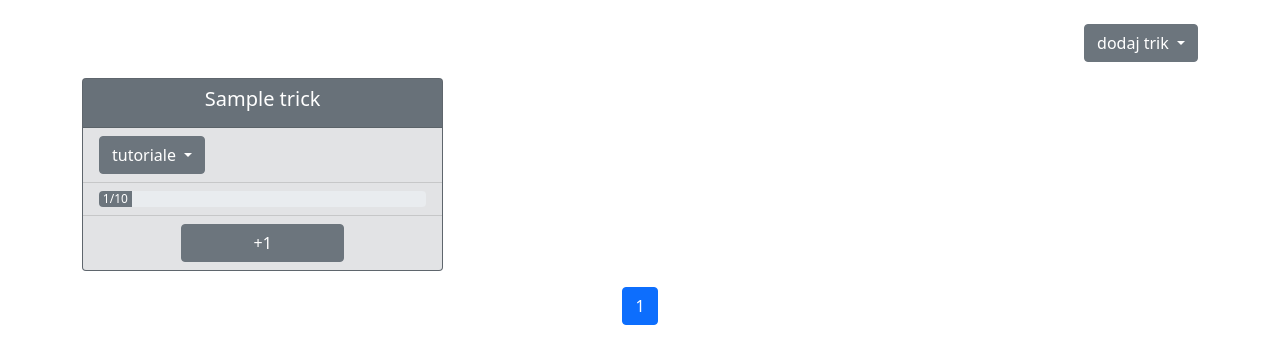
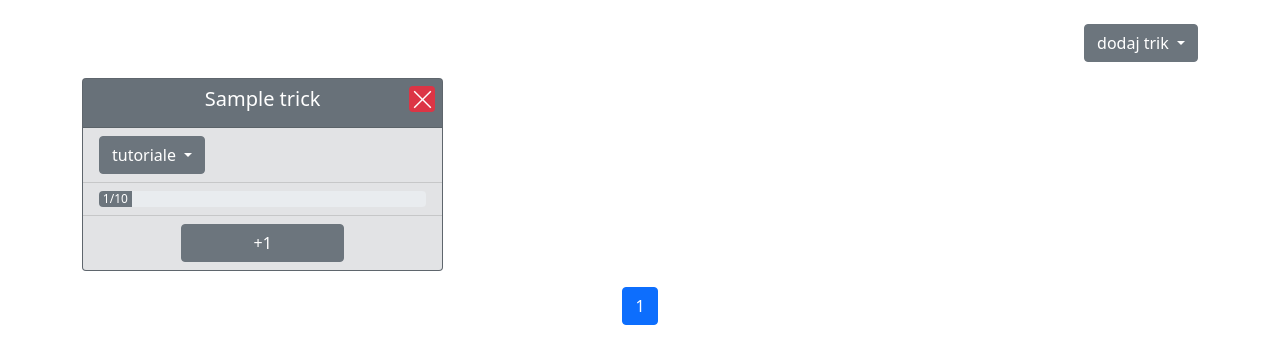
Before and after one commit to g0sie/kendama-progress-tracker, a Django app: page /tricks/ in a window 1280 px wide. Shown: the part 73-437 px from the top of the page. Run offline with Django 4.2, Linux system fonts and the light colour scheme; a user stored in the database is signed in; tables that the repository leaves empty hold one stand-in row (values such as "Sample post").

Commit message:
add delete button

```diff
--- a/tricks/static/tricks/css/user_tricks.css
+++ b/tricks/static/tricks/css/user_tricks.css
@@ -8,3 +8,19 @@ li.list-group-item:first-child {
     align-items: end;
     height: 100%;
 }
+
+.card-header .delete {
+    display: block;
+    position: absolute;
+    top: 7px;
+    right: 7px;
+    width: 26px;
+    height: 26px;
+    padding: 0;
+    border: 0;
+}
+
+.card-header .delete img {
+    width: 25px;
+    height: 25px;
+}
--- a/tricks/templates/tricks/user_tricks.html
+++ b/tricks/templates/tricks/user_tricks.html
@@ -22,6 +22,9 @@
             <div class="card {% card_color user_trick.rank %} h-100 text-center">
               <div class="card-header">
                   <h5>{{ user_trick.trick.name }}</h5>
+                  <button class="delete btn btn-danger">
+                    <img class="delete-icon" src="{% static "tricks/img/remove.svg" %}">
+                  </button>
               </div>
               <ul class="list-group list-group-flush">
                 {% if user_trick.trick.official %}
```
Also changed, not shown: tricks/static/tricks/img/remove.svg (added).
